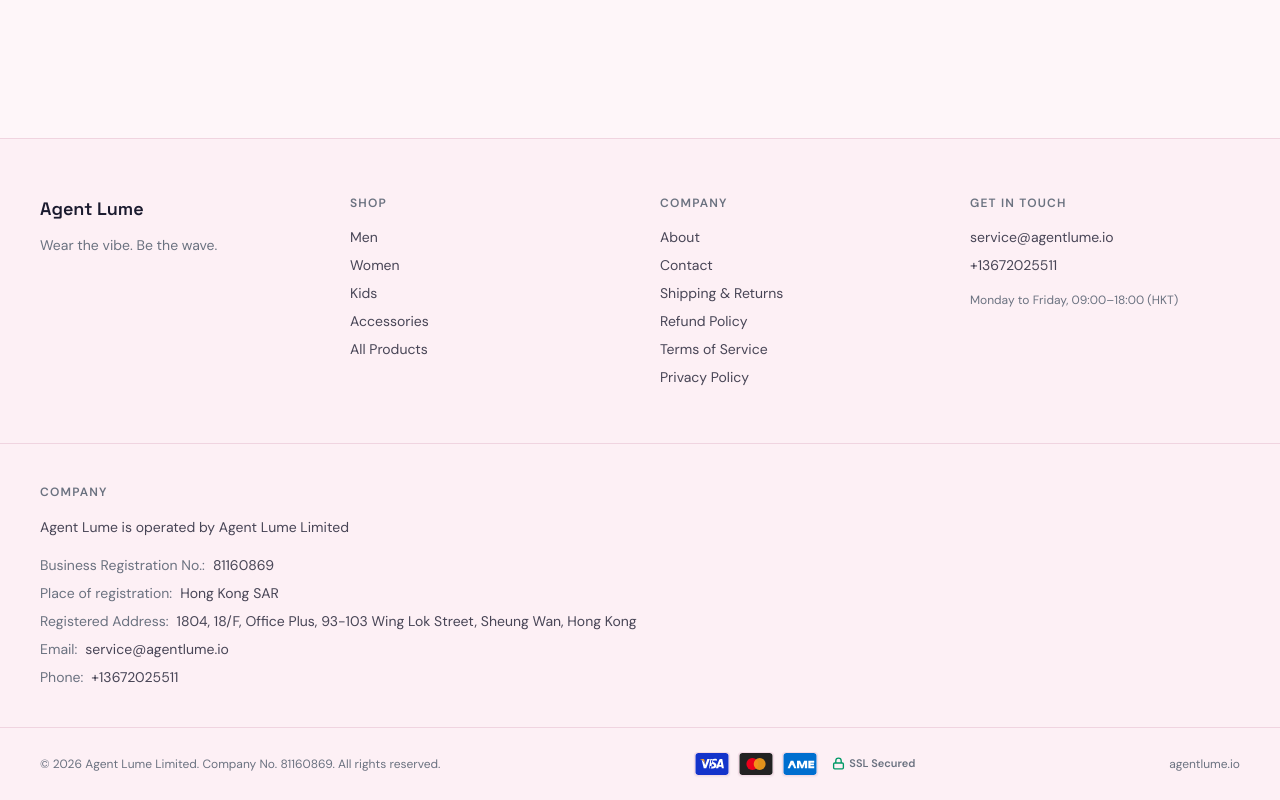
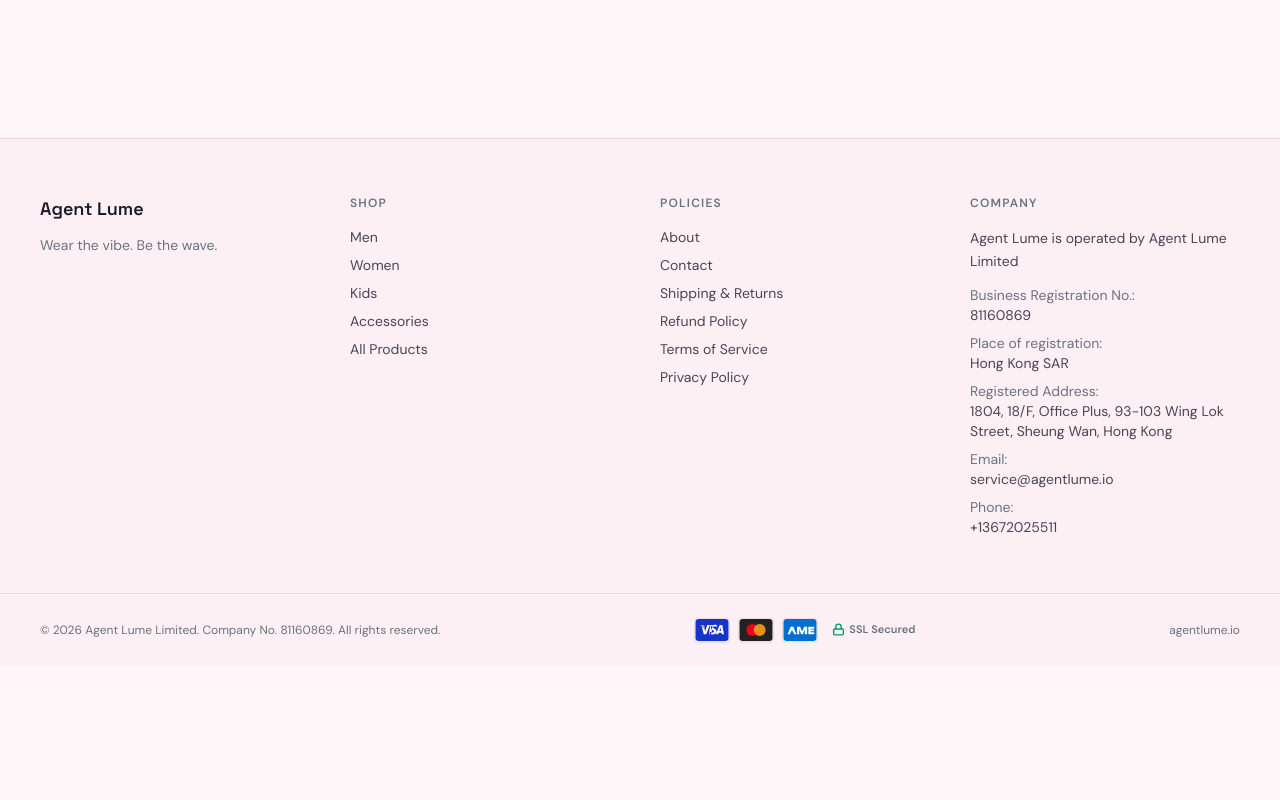
Before and after one commit to usmankhan4001/gcc-sheildspring, a Next.js app: page /cart in a window 1280 px wide. Shown: the part 602-1402 px from the top of the page. After the commit the page ends 1268 px from the top, so only its background shows below. Built offline with nearby package versions, Linux system fonts and the light colour scheme.

Commit message:
Move company disclosure into the footer columns
Render the legal entity details as a fourth footer column alongside
Shop and Policies instead of a separate band below the grid. Rename
the link column to Policies so it does not read as a second Company
heading.

```diff
--- a/src/components/Footer.tsx
+++ b/src/components/Footer.tsx
@@ -1,12 +1,21 @@
 import Link from "next/link";
 import { navCategories, site } from "@/lib/site";
 import PaymentBadges from "@/components/PaymentBadges";
+
+const policyLinks = [
+  { href: "/about", label: "About" },
+  { href: "/contact", label: "Contact" },
+  { href: "/shipping-returns", label: "Shipping & Returns" },
+  { href: "/refund-policy", label: "Refund Policy" },
+  { href: "/terms", label: "Terms of Service" },
+  { href: "/privacy", label: "Privacy Policy" },
+];
 
 export default function Footer() {
   return (
     <footer className="mt-24 border-t border-line bg-paper-2">
       <div className="container-page grid gap-10 py-14 md:grid-cols-4">
-        <div className="md:col-span-1">
+        <div>
           <p className="font-display text-lg font-semibold">{site.name}</p>
           <p className="mt-3 text-sm text-muted">{site.tagline}</p>
         </div>
@@ -30,70 +39,42 @@
         </div>
 
         <div>
-          <p className="text-xs font-semibold uppercase tracking-widest text-muted">Company</p>
+          <p className="text-xs font-semibold uppercase tracking-widest text-muted">Policies</p>
           <ul className="mt-4 space-y-2 text-sm">
-            <li>
-              <Link href="/about" className="text-ink/80 hover:text-accent">About</Link>
-            </li>
-            <li>
-              <Link href="/contact" className="text-ink/80 hover:text-accent">Contact</Link>
-            </li>
-            <li>
-              <Link href="/shipping-returns" className="text-ink/80 hover:text-accent">Shipping &amp; Returns</Link>
-            </li>
-            <li>
-              <Link href="/refund-policy" className="text-ink/80 hover:text-accent">Refund Policy</Link>
-            </li>
-            <li>
-              <Link href="/terms" className="text-ink/80 hover:text-accent">Terms of Service</Link>
-            </li>
-            <li>
-              <Link href="/privacy" className="text-ink/80 hover:text-accent">Privacy Policy</Link>
-            </li>
+            {policyLinks.map((link) => (
+              <li key={link.href}>
+                <Link href={link.href} className="text-ink/80 hover:text-accent">
+                  {link.label}
+                </Link>
+              </li>
+            ))}
           </ul>
         </div>
 
+        {/* Legal entity disclosure — payment providers check that the trading
+            name, legal entity, registration number and registered address are
+            all stated together and match the application. */}
         <div>
-          <p className="text-xs font-semibold uppercase tracking-widest text-muted">Get in touch</p>
-          <ul className="mt-4 space-y-2 text-sm text-ink/80">
-            <li>
-              <a href={`mailto:${site.email}`} className="hover:text-accent">{site.email}</a>
-            </li>
-            <li>
-              <a href={`tel:${site.phoneHref}`} className="hover:text-accent">{site.phone}</a>
-            </li>
-            <li className="pt-2 text-xs leading-relaxed text-muted">
-              {site.support.hours}
-            </li>
-          </ul>
-        </div>
-      </div>
-
-      {/* Legal entity disclosure — payment providers check that the trading
-          name, legal entity, registration number and registered address are
-          all stated together and match the application. */}
-      <div className="border-t border-line">
-        <div className="container-page py-10">
           <p className="text-xs font-semibold uppercase tracking-widest text-muted">Company</p>
           <p className="mt-4 text-sm leading-relaxed text-ink/80">
             {site.name} is operated by {site.legalName}
           </p>
-          <dl className="mt-4 space-y-2 text-sm">
-            <div className="flex flex-wrap gap-x-2">
+          <dl className="mt-3 space-y-2 text-sm">
+            <div>
               <dt className="text-muted">Business Registration No.:</dt>
               <dd className="text-ink/80">{site.registrationNo}</dd>
             </div>
-            <div className="flex flex-wrap gap-x-2">
+            <div>
               <dt className="text-muted">Place of registration:</dt>
               <dd className="text-ink/80">{site.jurisdiction}</dd>
             </div>
-            <div className="flex flex-wrap gap-x-2">
+            <div>
               <dt className="text-muted">Registered Address:</dt>
               <dd className="text-ink/80">
                 {site.address.line1}, {site.address.line2}, {site.address.line3}
               </dd>
             </div>
-            <div className="flex flex-wrap gap-x-2">
+            <div>
               <dt className="text-muted">Email:</dt>
               <dd>
                 <a href={`mailto:${site.email}`} className="text-ink/80 hover:text-accent">
@@ -101,7 +82,7 @@
                 </a>
               </dd>
             </div>
-            <div className="flex flex-wrap gap-x-2">
+            <div>
               <dt className="text-muted">Phone:</dt>
               <dd>
                 <a href={`tel:${site.phoneHref}`} className="text-ink/80 hover:text-accent">
```
